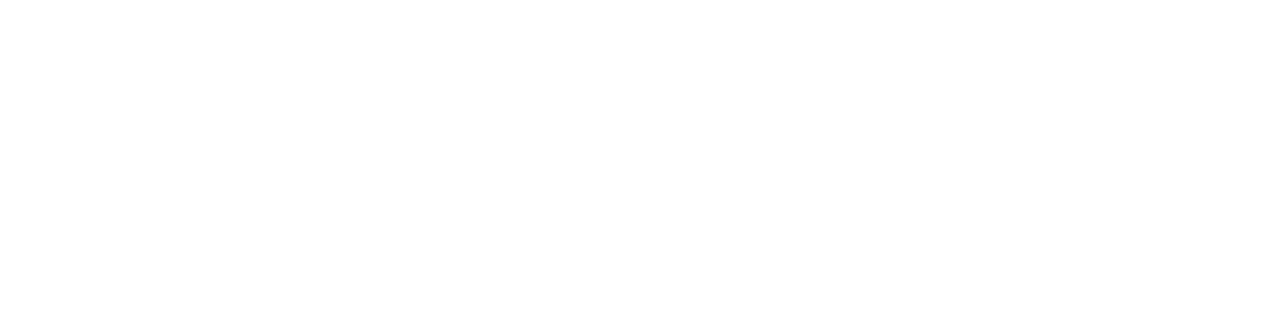
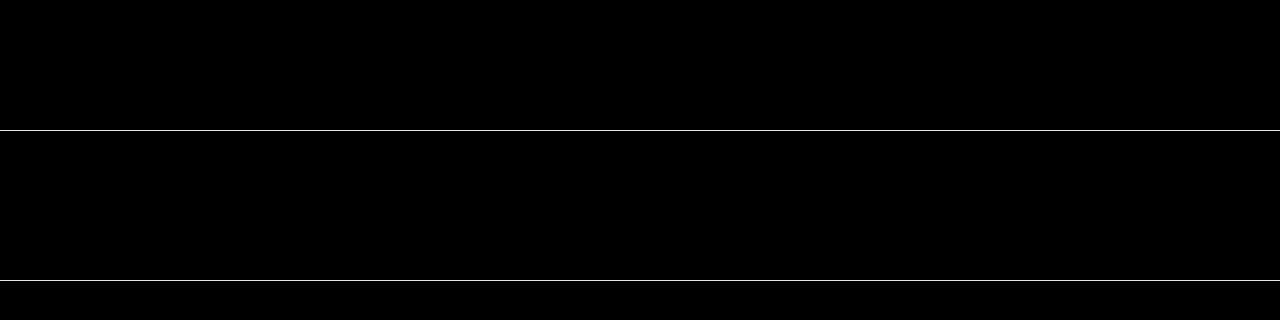
Before and after one commit to patrickdovale/Spotify-Clone, a Next.js app: page / in a window 1280 px wide. Shown: the top 320 px of the page. Built offline with nearby package versions, Linux system fonts and the light colour scheme.

Commit message:
edição sidebar

```diff
--- a/Components/Sidebar.js
+++ b/Components/Sidebar.js
@@ -0,0 +1,59 @@
+import {
+  HomeIcon,
+  SearchIcon,
+  LibraryIcon,
+  PlusCircleIcon,
+  HeartIcon
+} from "@heroicons/react/outline";
+
+function Sidebar() {
+  return (
+    <div className="text-gray-500 p-5 text-sm border-gray-900">
+      <div className="space-y-4">
+        <button className="flex items-center space-x-2 hover:text-white">
+          <HomeIcon className="h-5 w-5" />
+          <p>Home</p>
+        </button>
+        <button className="flex items-center space-x-2 hover:text-white">
+          <SearchIcon className="h-5 w-5" />
+          <p>Buscar</p>
+        </button>
+        <button className="flex items-center space-x-2 hover:text-white">
+          <LibraryIcon className="h-5 w-5" />
+          <p>Sua Biblioteca</p>
+        </button>
+        <hr className="border-t-[0.1px] border-gray-900" />
+        <button className="flex items-center space-x-2 hover:text-white">
+          <PlusCircleIcon className="h-5 w-5" />
+          <p>Cria playlist</p>
+        </button>
+        <button className="flex items-center space-x-2 hover:text-white">
+          <HeartIcon className="h-5 w-5" />
+          <p>Músicas curtidas</p>
+        </button>
+        <hr className="border-t-[0.1px] border-gray-600" />
+
+        {/* Playlist */}
+        <p className="cursor-pointer hover:text-white">Playlist name...</p>
+        <p className="cursor-pointer hover:text-white">Playlist name...</p>
+        <p className="cursor-pointer hover:text-white">Playlist name...</p>
+        <p className="cursor-pointer hover:text-white">Playlist name...</p>
+        <p className="cursor-pointer hover:text-white">Playlist name...</p>
+        <p className="cursor-pointer hover:text-white">Playlist name...</p>
+        <p className="cursor-pointer hover:text-white">Playlist name...</p>
+        <p className="cursor-pointer hover:text-white">Playlist name...</p>
+        <p className="cursor-pointer hover:text-white">Playlist name...</p>
+        <p className="cursor-pointer hover:text-white">Playlist name...</p>
+        <p className="cursor-pointer hover:text-white">Playlist name...</p>
+        <p className="cursor-pointer hover:text-white">Playlist name...</p>
+        <p className="cursor-pointer hover:text-white">Playlist name...</p>
+        <p className="cursor-pointer hover:text-white">Playlist name...</p>
+        <p className="cursor-pointer hover:text-white">Playlist name...</p>
+        <p className="cursor-pointer hover:text-white">Playlist name...</p>
+        <p className="cursor-pointer hover:text-white">Playlist name...</p>
+      </div>
+    </div>
+  );
+}
+
+export default Sidebar;
--- a/package.json
+++ b/package.json
@@ -6,6 +6,7 @@
     "start": "next start"
   },
   "dependencies": {
+    "@heroicons/react": "^1.0.5",
     "next": "latest",
     "react": "^17.0.2",
     "react-dom": "^17.0.2"
--- a/pages/index.tsx
+++ b/pages/index.tsx
@@ -1,14 +1,16 @@
 import Head from "next/head";
+import Sidebar from "../Components/Sidebar";
 
 export default function Home() {
   return (
-    <div className="">
+    <div className="bg-black h-screen overflow-hidden">
       <Head>
         <title>Spotify Clone</title>
         <link rel="icon" href="/favicon.ico" />
       </Head>
 
-      <main>
+      <main className="bg-black">
+        <Sidebar />
         {/* SideBar */}
         {/* Center */}
       </main>
```
Also changed, not shown: 1 other file (tests, documents, lock files or other folders).
